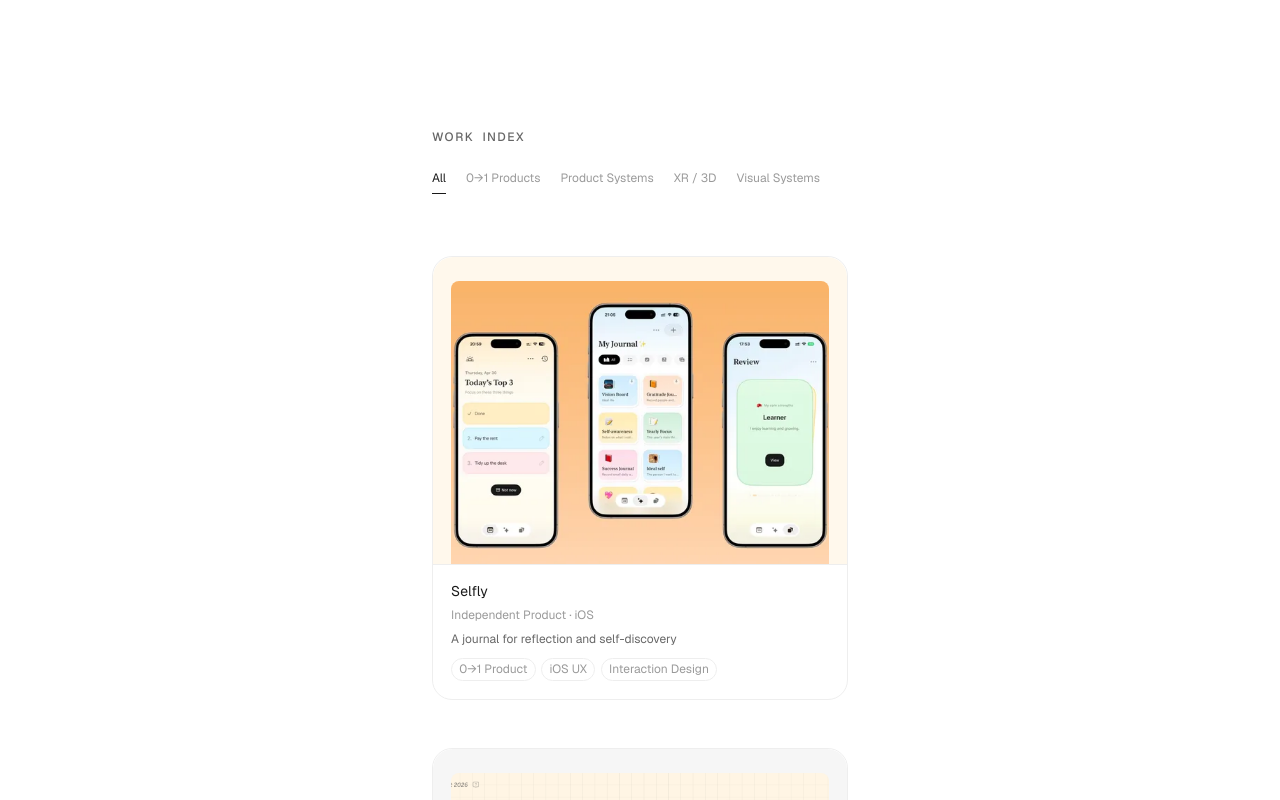
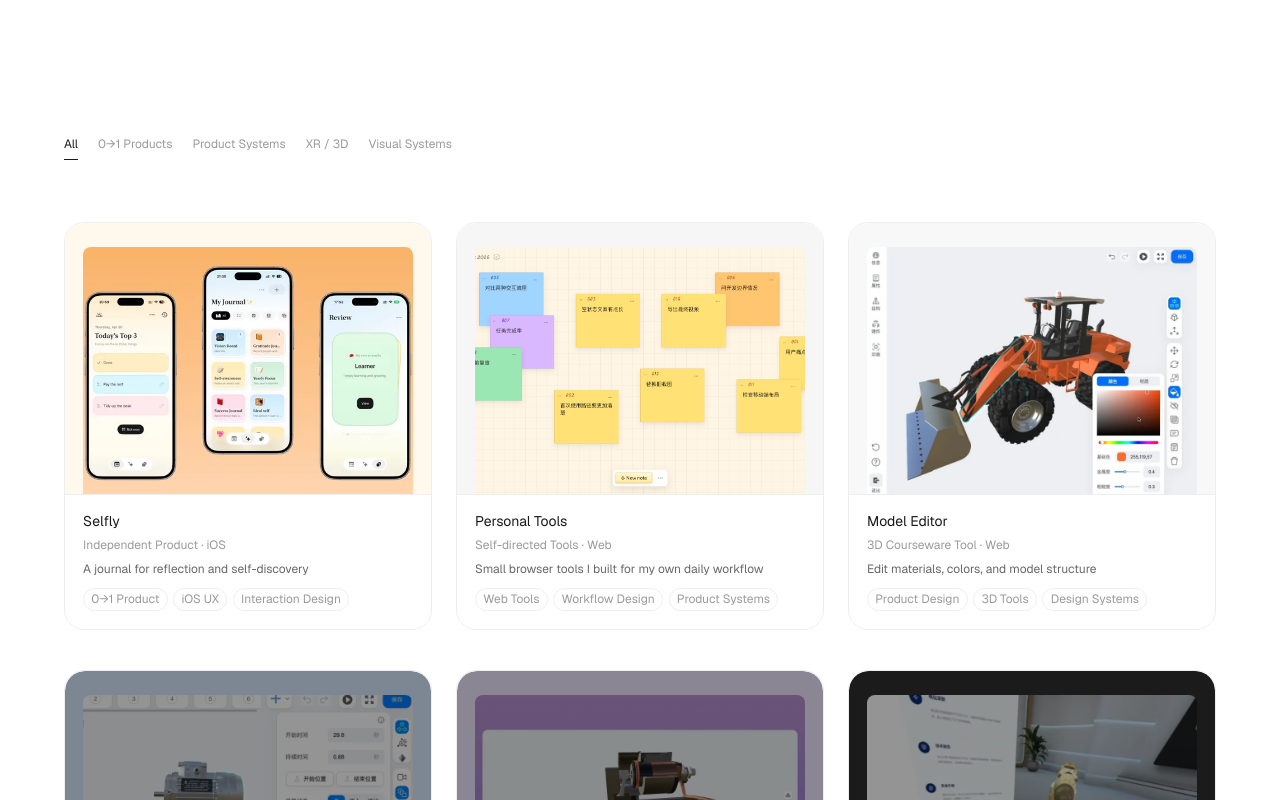
Before and after one commit to jaemin17/portfolio-pro, a Next.js app: page /en/ in a window 1280 px wide. Shown: the part 520-1320 px from the top of the page. Built offline with nearby package versions, Linux system fonts and the light colour scheme.

Commit message:
Give desktop a wider shell with a centered intro and a calmer work grid.

```diff
--- a/src/app/[locale]/ToolProjectList.tsx
+++ b/src/app/[locale]/ToolProjectList.tsx
@@ -65,7 +65,7 @@
         srcSet={item.imageVariants
           ?.map((variant) => `${assetSrc(variant.src)} ${variant.width}w`)
           .join(", ")}
-        sizes={item.imageVariants ? "(max-width: 480px) 100vw, 416px" : undefined}
+        sizes={item.imageVariants ? "(max-width: 767px) 100vw, (max-width: 1199px) calc(50vw - 3rem), 368px" : undefined}
         alt={item.title}
         loading="lazy"
         decoding="async"
--- a/src/app/[locale]/WorkIndex.tsx
+++ b/src/app/[locale]/WorkIndex.tsx
@@ -38,7 +38,6 @@
 
   return (
     <section className={className} aria-label={label}>
-      <h2 className={styles.sectionLabel}>{label}</h2>
       <div className={styles.workIndexTabs} role="tablist" aria-label={label}>
         {items.map((item) => (
           <button
--- a/src/app/[locale]/about/about.module.css
+++ b/src/app/[locale]/about/about.module.css
@@ -24,9 +24,15 @@
 
 .heroInner {
   box-sizing: border-box;
-  width: min(var(--content-max), calc(100% - var(--main-gutter) * 2));
+  width: min(var(--page-max), calc(100% - var(--main-gutter) * 2));
   margin: 0 auto;
   padding: clamp(8.5rem, 18vw, 13.5rem) 0 clamp(1rem, 3vw, 1.5rem);
+}
+
+.greeting,
+.tagline,
+.bioParagraph {
+  max-width: var(--content-max);
 }
 
 .heroInner > * {
@@ -87,7 +93,7 @@
   position: relative;
   z-index: 1;
   box-sizing: border-box;
-  width: min(var(--content-max), calc(100% - var(--main-gutter) * 2));
+  width: min(var(--page-max), calc(100% - var(--main-gutter) * 2));
   margin: 0 auto;
   padding: 0 0 5rem;
 }
@@ -196,6 +202,12 @@
   color: rgb(0 0 0 / 40%);
 }
 
+.workSummary,
+.strengthDescription,
+.closing {
+  max-width: var(--content-max);
+}
+
 .workSummary {
   margin: 0 0 1.5rem;
   font-size: var(--fs-body);
--- a/src/app/[locale]/page.module.css
+++ b/src/app/[locale]/page.module.css
@@ -22,14 +22,15 @@
   z-index: 1;
   box-sizing: border-box;
   --main-gutter: var(--page-gutter);
-  width: min(var(--content-max), calc(100% - var(--main-gutter) * 2));
+  width: min(var(--page-max), calc(100% - var(--main-gutter) * 2));
   margin: 0 auto;
   padding: 0 0 4rem;
 }
 
 .hero {
   /* 文字落在色带下方，与 Abhishek 一致 */
-  margin-bottom: 0;
+  max-width: var(--content-max);
+  margin: 0 auto;
   padding: clamp(8.5rem, 18vw, 13.5rem) 0 clamp(4rem, 12vw, 9rem);
 }
 
@@ -241,19 +242,29 @@
   gap: 3rem;
 }
 
+@media (min-width: 768px) {
+  .workIndexList {
+    display: grid;
+    grid-template-columns: 1fr 1fr;
+    gap: 2.5rem 1.5rem;
+    align-items: start;
+  }
+
+  .workIndexList .loadMore {
+    grid-column: 1 / -1;
+    justify-self: center;
+  }
+}
+
+@media (min-width: 1200px) {
+  .workIndexList {
+    grid-template-columns: 1fr 1fr 1fr;
+  }
+}
+
 /* Match hero → first section rhythm between content sections */
 .section + .section {
   padding-top: calc(clamp(4rem, 12vw, 9rem) + 2rem);
-}
-
-.sectionLabel {
-  margin: 0 0 1rem;
-  font-size: var(--fs-caption);
-  font-weight: 500;
-  letter-spacing: 0.12em;
-  word-spacing: 0.35em;
-  text-transform: uppercase;
-  color: var(--text-secondary);
 }
 
 .buildingList {
@@ -485,7 +496,7 @@
 @media (max-width: 767px) {
   .main {
     --main-gutter: 3rem;
-    width: min(var(--content-max), calc(100% - var(--main-gutter) * 2));
+    width: min(var(--page-max), calc(100% - var(--main-gutter) * 2));
   }
 
   .hero {
--- a/src/app/globals.css
+++ b/src/app/globals.css
@@ -12,6 +12,7 @@
   --accent: #2b7cff;
   --accent-glow: rgba(43, 124, 255, 0.14);
   --content-max: 26rem;
+  --page-max: 26rem;
   --page-gutter: 1.875rem;
 
   /* Type scale — content (prefer these over raw px/rem) */
@@ -162,3 +163,9 @@
 .buttonStickerOrange {
   background: #f6682f;
 }
+
+@media (min-width: 768px) {
+  :root {
+    --page-max: 72rem;
+  }
+}
--- a/src/components/RevealOnView.tsx
+++ b/src/components/RevealOnView.tsx
@@ -53,7 +53,7 @@
           observer.disconnect();
         }
       },
-      { threshold: 0.2, rootMargin: "0px 0px -6% 0px" },
+      { threshold: 0.01, rootMargin: "0px" },
     );
 
     observer.observe(el);
--- a/src/components/SiteHeader.module.css
+++ b/src/components/SiteHeader.module.css
@@ -17,7 +17,8 @@
   flex-direction: row;
   align-items: center;
   justify-content: center;
-  width: min(var(--content-max), 100%);
+  width: max-content;
+  max-width: 100%;
   pointer-events: auto;
 }
 
```
Also changed, not shown: 2 other files (tests, documents, lock files or other folders).
